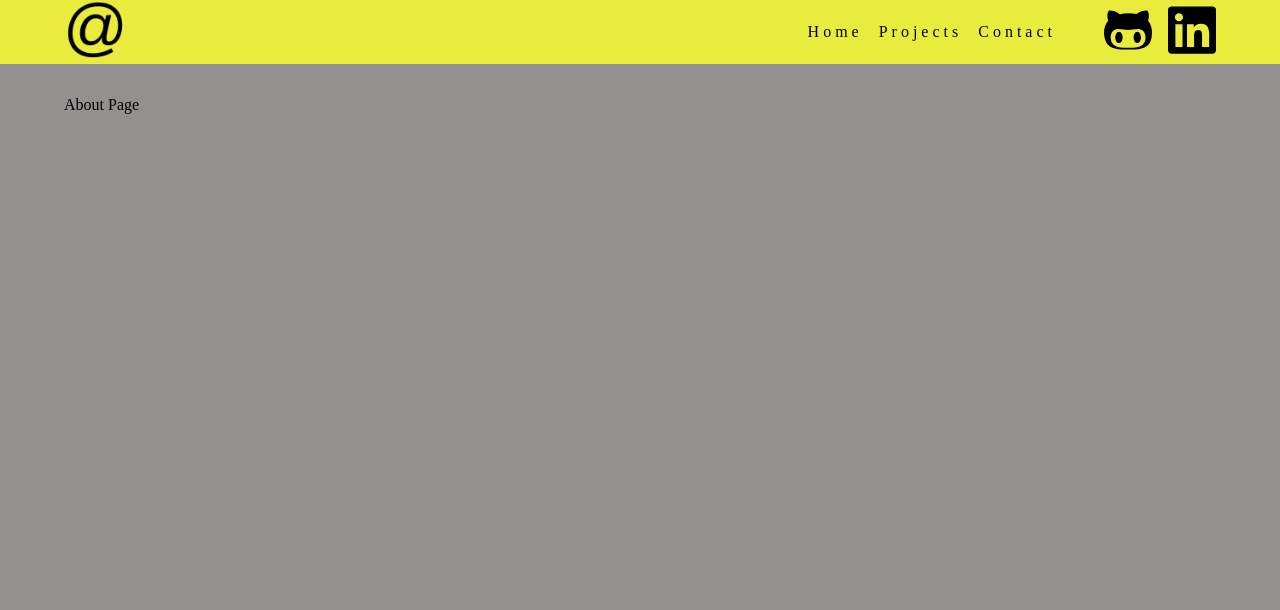
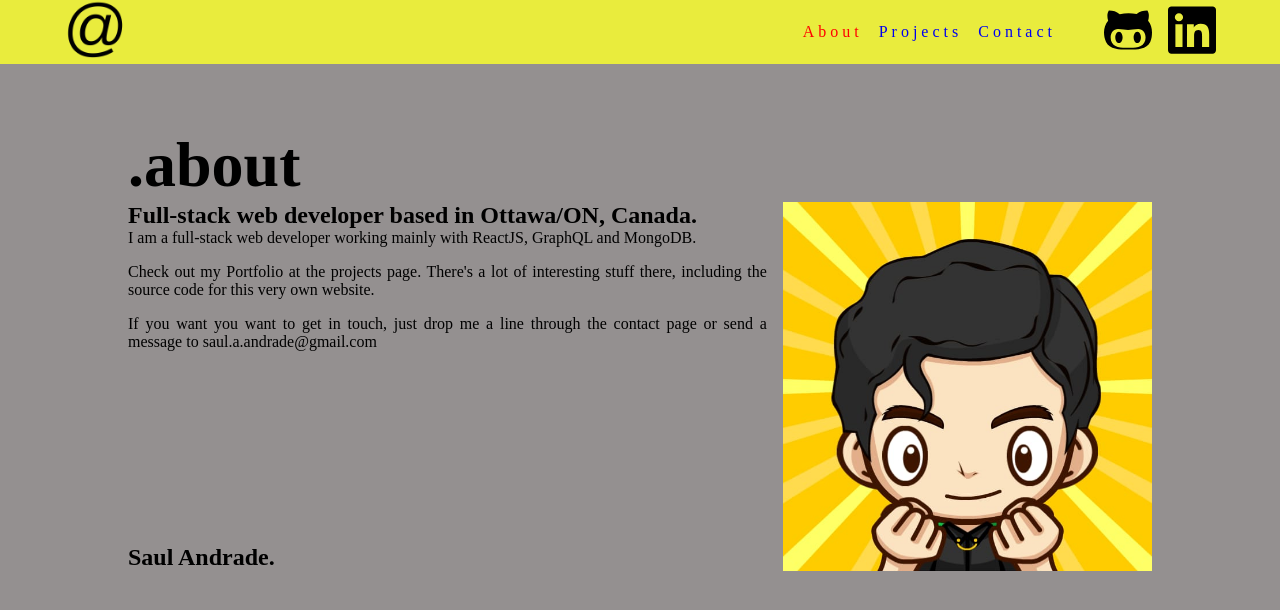
Before and after one commit to SaulAndrade/SaulAndrade.github.io, a React (Create React App) app: page /about in a window 1280 px wide. Shown: the top 610 px of the page. Built offline with nearby package versions, Linux system fonts and the light colour scheme.

Commit message:
rough 'about page'

```diff
--- a/src/App.js
+++ b/src/App.js
@@ -1,5 +1,5 @@
 import React from 'react'
-import { Routes, Route } from 'react-router-dom'
+import { Routes, Route, Navigate } from 'react-router-dom'
 
 import Layout from './components/Layout/Layout';
 import AboutPage from './pages/About'
@@ -11,10 +11,10 @@ function App() {
     <div>
       <Layout>
         <Routes>
-          <Route path='/about' element={ <AboutPage /> } />
-          <Route path='/projects' element={ <ProjectsPage /> } />
-          <Route path='/contact' element={ <ContactPage /> } />
-          <Route path='/' element={ <AboutPage /> } />
+          <Route path='about' element={ <AboutPage /> } />
+          <Route path='projects' element={ <ProjectsPage /> } />
+          <Route path='contact' element={ <ContactPage /> } />
+          <Route path='*' element={ <Navigate to='about'/> } />
         </Routes>
       </Layout>
     </div>
--- a/src/components/BurguerButton/BurguerButton.js
+++ b/src/components/BurguerButton/BurguerButton.js
@@ -9,7 +9,6 @@ const BurguerButton = () => {
   const buttonActive = useSelector(state=>state.bButton.buttonActive)
   const dispatch = useDispatch()
 
-  console.log(buttonClasses)
   return (
     <React.Fragment>
       <Curtain show={ buttonActive } />
--- a/src/components/Layout/Layout.module.css
+++ b/src/components/Layout/Layout.module.css
@@ -47,7 +47,6 @@
 }
 
 .Content {
-  padding: 2rem 4rem;
   min-height: calc(100vh - 4rem);
   background-color: var(--content-bg-color);
 }
--- a/src/components/NavLinks/NavLink/NavLink.js
+++ b/src/components/NavLinks/NavLink/NavLink.js
@@ -1,17 +1,20 @@
 import React from 'react';
+import { NavLink as NL} from 'react-router-dom'
 import { useDispatch } from 'react-redux'
 
 import { deactivate } from '../../../store/bButton/bButton'
 
 import classes from './NavLink.module.css'
 
-const NavLink = ({size, spacing, children}) => {
+const NavLink = ({to, size, spacing, children}) => {
   const fontStyles = {fontSize: size, letterSpacing: spacing}
   const dispatch = useDispatch()
 
   return (
     <div className={classes.NavLink} style={fontStyles} onClick={()=>{dispatch(deactivate())}}>
-      {children}
+      <NL to={to} style={({isActive}) => isActive ? {color:'red'} : undefined} >
+        {children}
+      </NL>
     </div>
   );
 };
--- a/src/components/NavLinks/NavLink/NavLink.module.css
+++ b/src/components/NavLinks/NavLink/NavLink.module.css
@@ -1,5 +1,17 @@
 .NavLink {
   margin-right: 1rem;
+}
+
+a {
+  text-decoration: none;
+}
+
+a:visited {
+  color: black;
+}
+
+a:hover {
+  color: white;
 }
 
 @media (max-width: 600px) {
--- a/src/components/NavLinks/NavLinks.js
+++ b/src/components/NavLinks/NavLinks.js
@@ -7,9 +7,9 @@ import classes from './NavLinks.module.css'
 const NavLinks = ({size, spacing}) => {
   return (
     <div className={classes.NavLinks}>
-      <NavLink size={size} spacing={spacing}>Home</NavLink>
-      <NavLink size={size} spacing={spacing}>Projects</NavLink>
-      <NavLink size={size} spacing={spacing}>Contact</NavLink>
+      <NavLink to='about' size={size} spacing={spacing}>About</NavLink>
+      <NavLink to='projects' size={size} spacing={spacing}>Projects</NavLink>
+      <NavLink to='contact' size={size} spacing={spacing}>Contact</NavLink>
     </div>
   );
 };
--- a/src/pages/About.js
+++ b/src/pages/About.js
@@ -1,9 +1,32 @@
 import React from 'react';
+import { Link } from 'react-router-dom';
+
+import avatar from '../img/avatarSaul.jpeg'
+import classes from './About.module.css'
 
 const About = () => {
   return (
-    <div>
-      About Page
+    <div className={classes.About}>
+      <h1>.about</h1>
+      <div className= {classes.InfoCard}>
+
+        <div className={classes.TextContainer}>
+          <div>
+            <h2>Full-stack web developer based in Ottawa/ON, Canada.</h2>
+            <p>I am a full-stack web developer working mainly with ReactJS, GraphQL and MongoDB.</p>
+            <p>Check out my Portfolio at the <Link to='/projects'>projects</Link> page.
+              There's a lot of interesting stuff there, including the source code for this
+              very own website.</p>
+            <p>If you want you want to get in touch, just drop me a line through the
+              <Link to='/contact'> contact</Link> page or send a message to saul.a.andrade@gmail.com</p>
+          </div>
+          <h2>Saul Andrade.</h2>
+        </div>
+
+        <div className={classes.AvatarContainer}>
+          <img src={avatar} alt='Saul Andrade'/>
+        </div>
+      </div>
     </div>
   );
 };
--- a/src/pages/About.module.css
+++ b/src/pages/About.module.css
@@ -0,0 +1,73 @@
+.About {
+  padding: 4rem 8rem;
+  display: flex;
+  flex-direction: column;
+  min-width: 371px;
+}
+
+.InfoCard {
+  display: flex;
+}
+
+h1 {
+  font-size: 4rem;
+}
+
+.AvatarContainer {
+  display: flex;
+  align-items: center;
+  justify-content: center;
+}
+
+.AvatarContainer img{
+  width: 100%;
+  height: 100%;
+  min-height: 275px;
+  min-width: 270px;
+  max-width: 500px;
+  max-height: 500px;
+}
+
+p {
+  margin-bottom: 1rem;
+  text-align: justify;
+}
+
+.TextContainer {
+  display: flex;
+  margin-right: 1rem;
+  flex-direction: column;
+  justify-content: space-between;
+}
+
+
+.InfoCard a, .InfoCard a:visited {
+  text-decoration: none;
+  color: black;
+}
+
+.InfoCard a:hover {
+  text-decoration: none;
+  color: white;
+}
+
+@media (max-width: 862px) {
+  .InfoCard {
+    flex-direction: column;
+    min-width: 337px;
+  }
+
+  .AvatarContainer img{
+    max-height: 337px;
+    max-width: 337px;
+  }
+
+  .TextContainer {
+    margin: 0;
+  }
+
+  .About {
+    padding: 2rem 2rem;
+
+  }
+}
```
Also changed, not shown: src/img/avatarSaul.jpeg (added).
